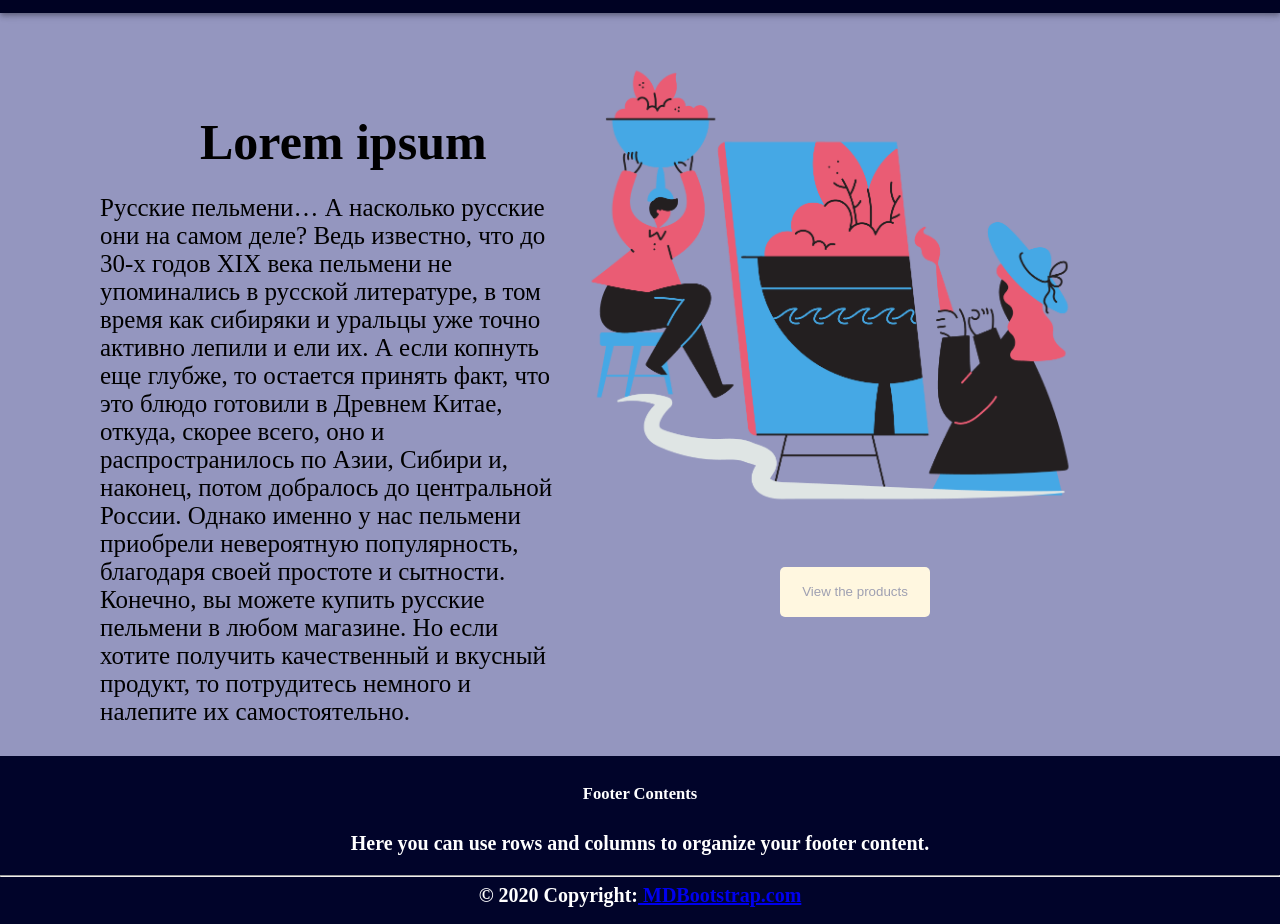
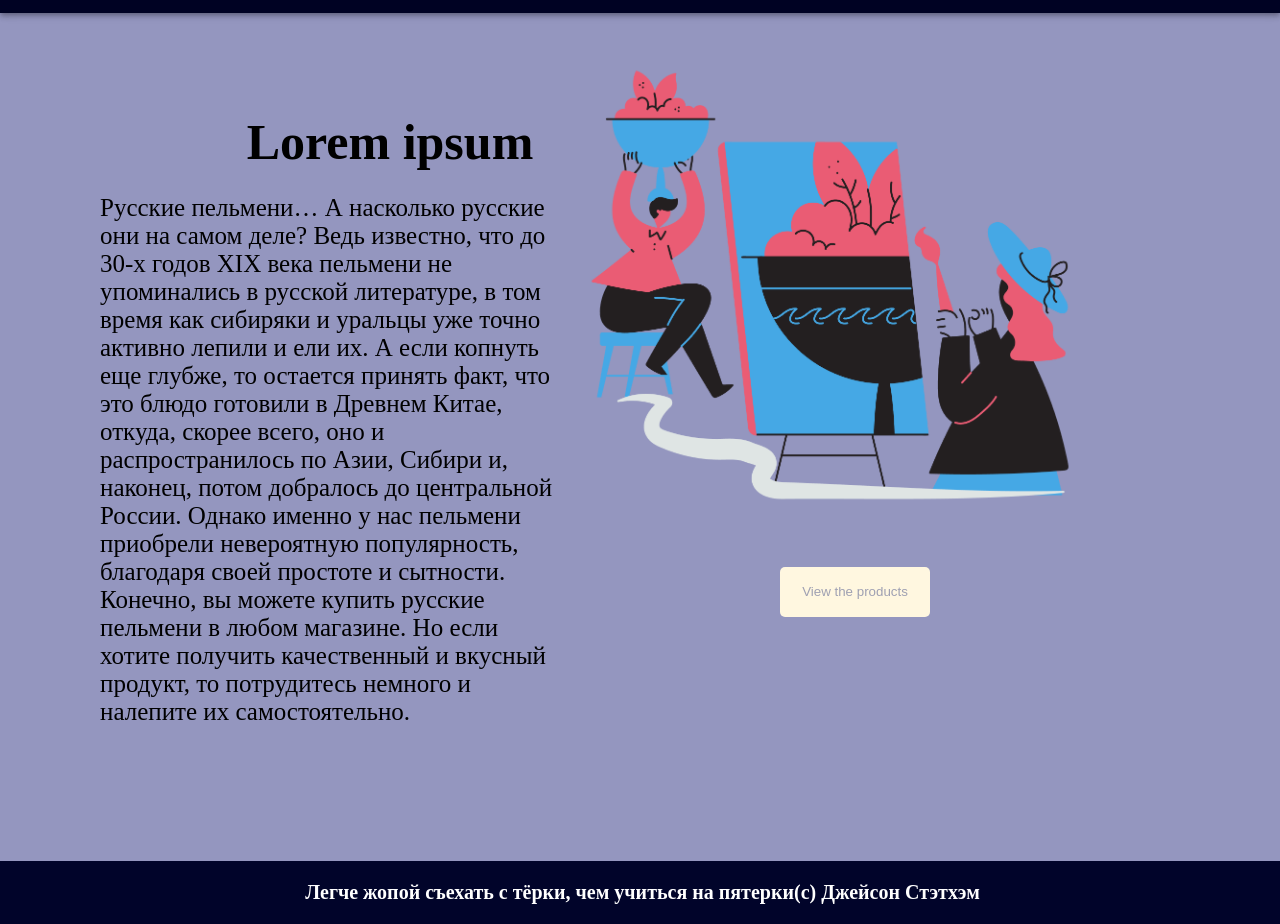
Before and after one commit to SamBS1/hakaton_team_project, a React (Create React App) app: page / in a window 1280 px wide. Shown: the part 56-980 px from the top of the page. Built offline with nearby package versions, Linux system fonts and the light colour scheme.

Commit message:
corrected css

```diff
--- a/src/components/AddProduct/AddProduct.jsx
+++ b/src/components/AddProduct/AddProduct.jsx
@@ -1,6 +1,7 @@
 import React, { useState } from "react";
 import { useNavigate } from "react-router-dom";
 import { useProducts } from "../../contexts/ProductContextProvider";
+import '../../styles/AddProduct.css'
 
 const AddProduct = () => {
   const navigate = useNavigate();
@@ -32,8 +33,9 @@ const AddProduct = () => {
   };
 
   return (
-    <div>
-      <h2>Add Product</h2>
+    <div className="div33">
+      <h1>Product adding</h1>
+    <div className="div22">
       <input type="text" placeholder="Title" name="name" onChange={handleInp} />
       <br />
       <input
@@ -60,15 +62,20 @@ const AddProduct = () => {
       <input type="text" placeholder="Type" name="type" onChange={handleInp} />
       <br />
 
+    </div>
+    <div className="btndiv">
+
       <button
         onClick={() => {
           addProduct(product);
           navigate("/");
         }}
-      >
+        >
         Save
       </button>
-    </div>
+
+        </div>
+      </div>
   );
 };
 
--- a/src/components/EditProduct/EditProduct.jsx
+++ b/src/components/EditProduct/EditProduct.jsx
@@ -1,6 +1,7 @@
 import React, {useState, useEffect} from 'react'
 import { useProducts } from '../../contexts/ProductContextProvider'
 import { useNavigate, useParams } from 'react-router-dom'
+import '../../styles/EditProduct.css'
 
 const EditProduct = () => {
   const { getProductDetails, productDetails, saveEditedProduct} = useProducts()
@@ -37,14 +38,15 @@ const handleInp = e => {
 
   return (
 
-    <>
+    <div  className='div'>
       {product? (
-        <div>
-      <h2>Edit Product</h2>
+        <div className='div3'>
+        <div className='div2'>
       <p>
         Name:
       <input type="text" placeholder='Title' name='name' onChange={handleInp} value={product.name}/><br/>
       </p>
+
       <p>
         Description:
       <input type="text" placeholder='Description' name='description' onChange={handleInp} value={product.description}/><br/>
@@ -62,17 +64,20 @@ const handleInp = e => {
       <input type="text" placeholder='Type' name='type' onChange={handleInp} value={product.type}/><br/>
       </p>
 
+    </div>
+    <div className='btndiv'>
       <button onClick={() => {
-      saveEditedProduct(product)
-      navigate('/products')
+        saveEditedProduct(product)
+        navigate('/products')
       }}>
         Save Changes
       </button>
-    </div>
+        </div>
+        </div>
       ):(
         <h3>loading...</h3>
       )}
-    </>
+    </div>
 
 
   )
--- a/src/pages/Footer.jsx
+++ b/src/pages/Footer.jsx
@@ -3,22 +3,11 @@ import React from "react";
 const Footer = () => (
   <footer className="page-footer font-small blue pt-4 flex-shrik-0">
     <div className="container-fluid text-center text-md-left">
-      <div className="row">
-        <div className="col-md-6 mt-md-0 mt-3">
-          <h5 className="text-uppercase">Footer Contents</h5>
           <p>
-            Here you can use rows and columns to organize your footer content.
+            Легче жопой съехать с тёрки, чем учиться на пятерки(c) Джейсон Стэтхэм
           </p>
-        </div>
-
-        <hr className="clearfix w-100 d-md-none pb-0" />
-      </div>
     </div>
 
-    <div className="footer-copyright text-center py-3">
-      © 2020 Copyright:
-      <a href="https://mdbootstrap.com/"> MDBootstrap.com</a>
-    </div>
   </footer>
 );
 
--- /dev/null
+++ b/src/styles/AddProduct.css
@@ -0,0 +1,23 @@
+.div22{
+    display: flex;
+    justify-content: center;
+    margin-top: 40px;
+
+}
+
+
+h1{
+    display: flex;
+    justify-content: center;
+}
+
+input{
+    margin-left: 150px;
+
+}
+
+ .btndiv{
+    display: flex;
+    justify-content: center;
+    margin-top: 10px;
+ }
--- /dev/null
+++ b/src/styles/EditProduct.css
@@ -0,0 +1,36 @@
+ .div{
+    display: flex;
+    justify-content: center;
+    width: 100%;
+ }
+
+ .div2{
+    margin: 100px 100px 10px;
+    border-radius: 3px;
+    width: 90%;
+    background-color: #FFF7E0;
+    display: flex;
+    flex-direction: row;
+ }
+
+p{
+    margin-left: 5px;
+}
+
+input{
+    margin-left: 5px;
+}
+
+ /* .h2{
+    display: flex;
+    justify-content: center;
+    margin-right: 0px;
+    margin: 0px;
+    margin-top: 20px;
+ } */
+
+ .btndiv{
+    display: flex;
+    justify-content: center;
+
+ }
```
